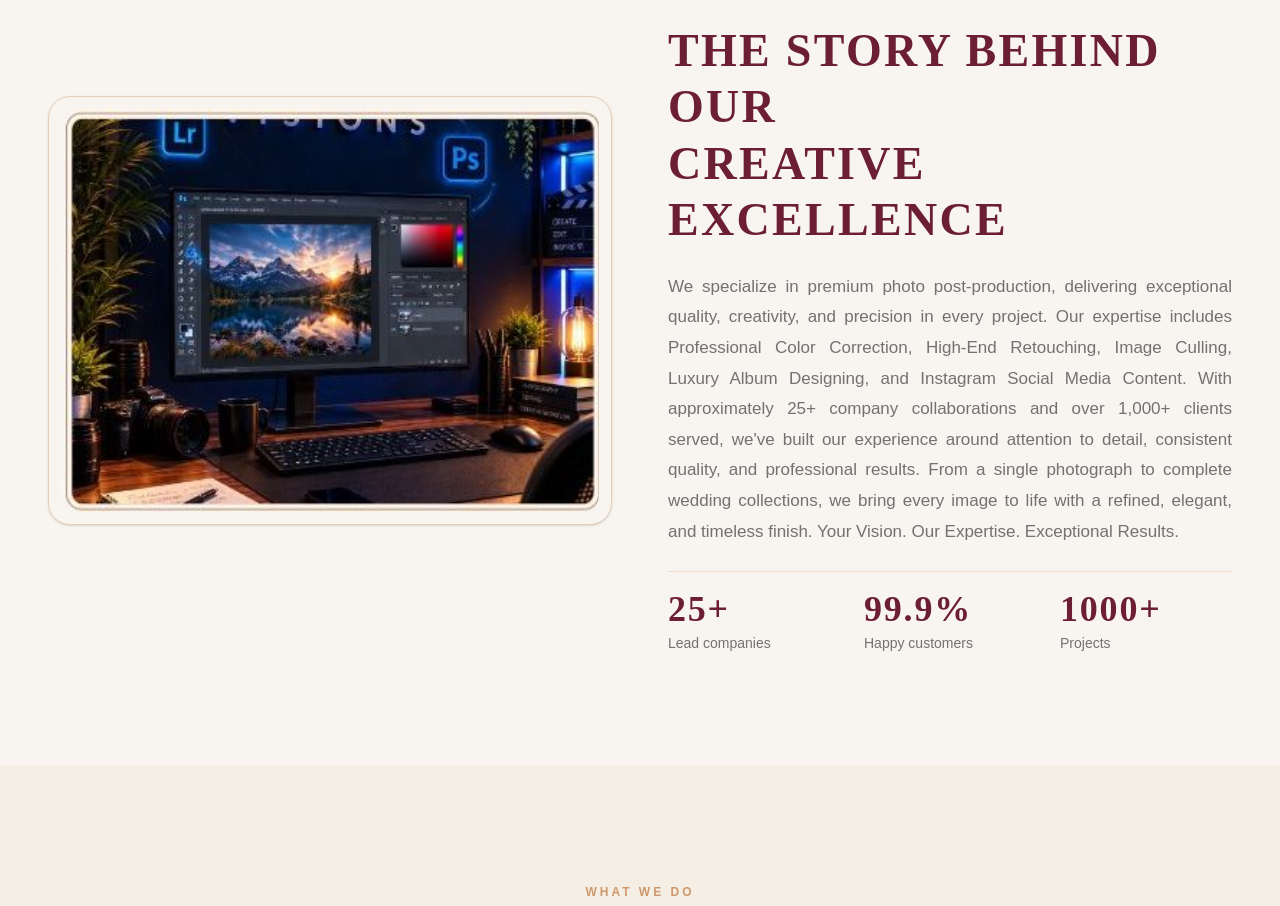
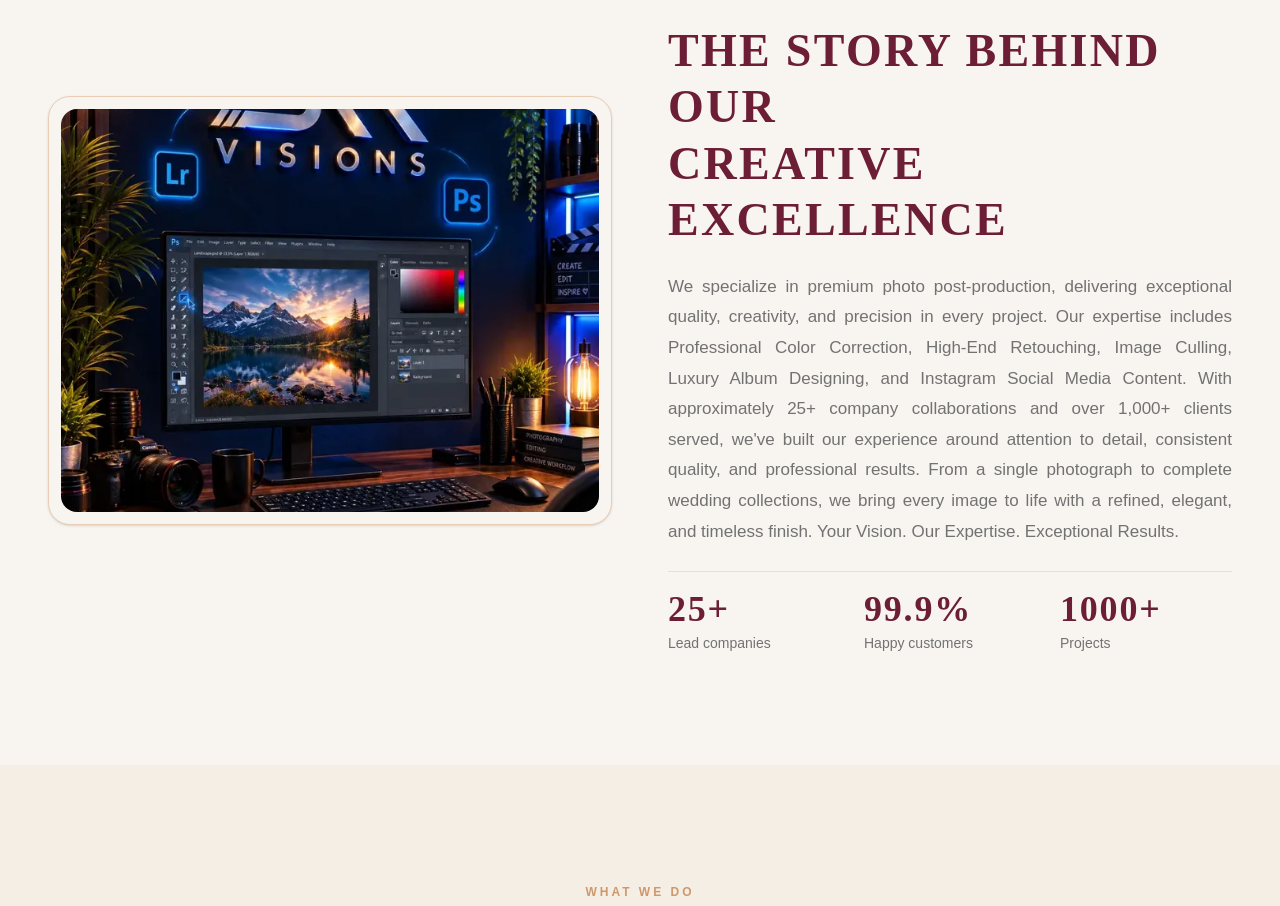
Before and after one commit to beyondwebco-lgtm/srk-vision, a Next.js app: page / in a window 1280 px wide. Shown: the part 995-1901 px from the top of the page. Built offline with nearby package versions, Linux system fonts and the light colour scheme.

Commit message:
Update About section workstation image with pristine original asset

```diff
--- a/src/components/AboutSection.tsx
+++ b/src/components/AboutSection.tsx
@@ -12,10 +12,11 @@ export default function AboutSection() {
             <div className="relative w-full max-w-[580px] p-2.5 sm:p-3 bg-[#F8F5F0] rounded-[22px] border border-[#E8CDB4] shadow-sm">
               <div className="relative aspect-[4/3] w-full overflow-hidden rounded-[16px] bg-[#EDE9E2]">
                 <Image
-                  src="/assets/about-workstation.jpg"
+                  src="/assets/about-workstation.webp"
                   alt="SRK Visions Creative Studio Photo Editing Workstation"
                   fill
-                  className="object-cover object-center"
+                  priority
+                  className="object-cover object-[center_38%]"
                   sizes="(max-width: 1024px) 100vw, 50vw"
                 />
               </div>
```
Also changed, not shown: public/assets/about-workstation.jpg, public/assets/about-workstation.webp (added).
